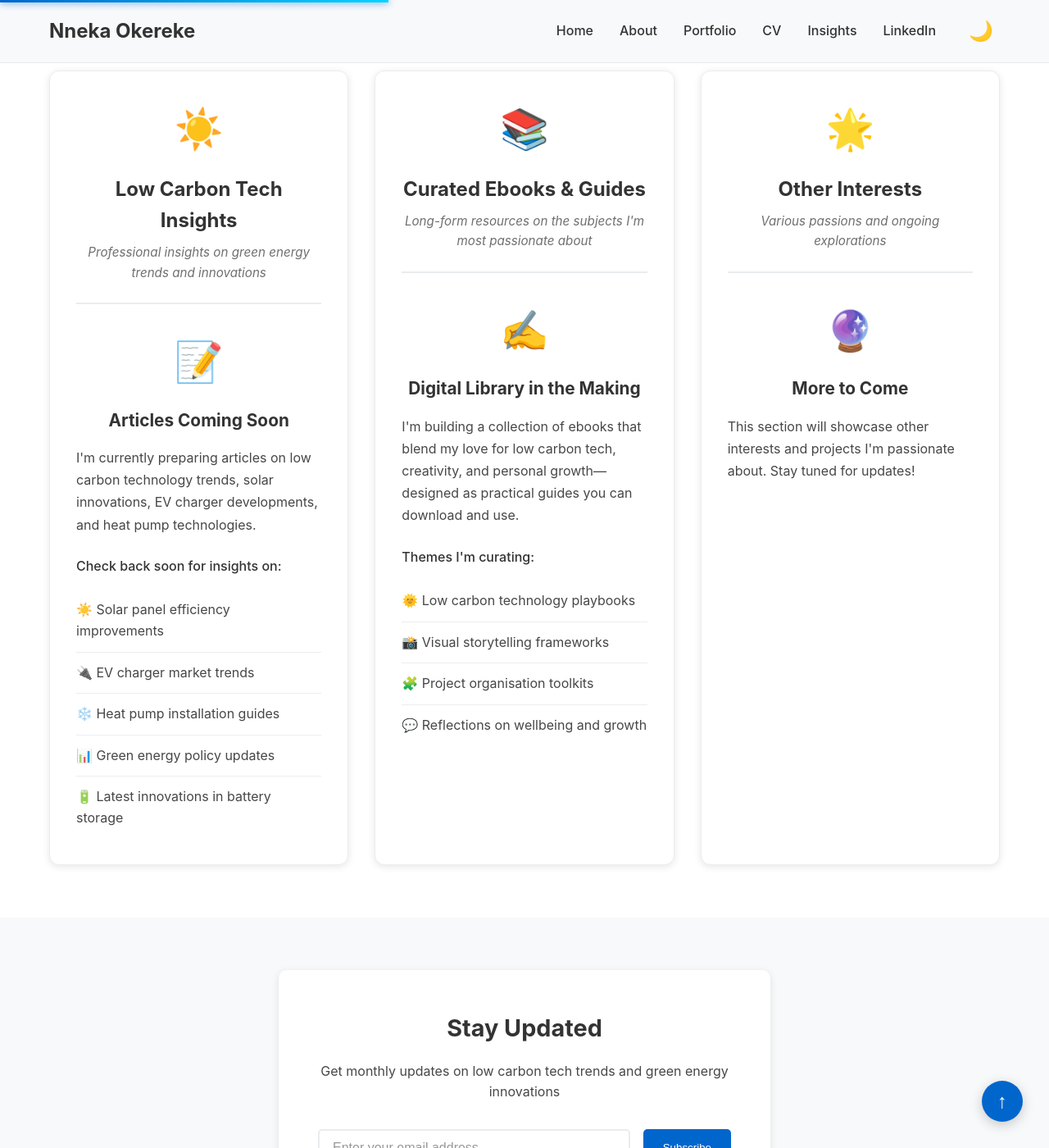
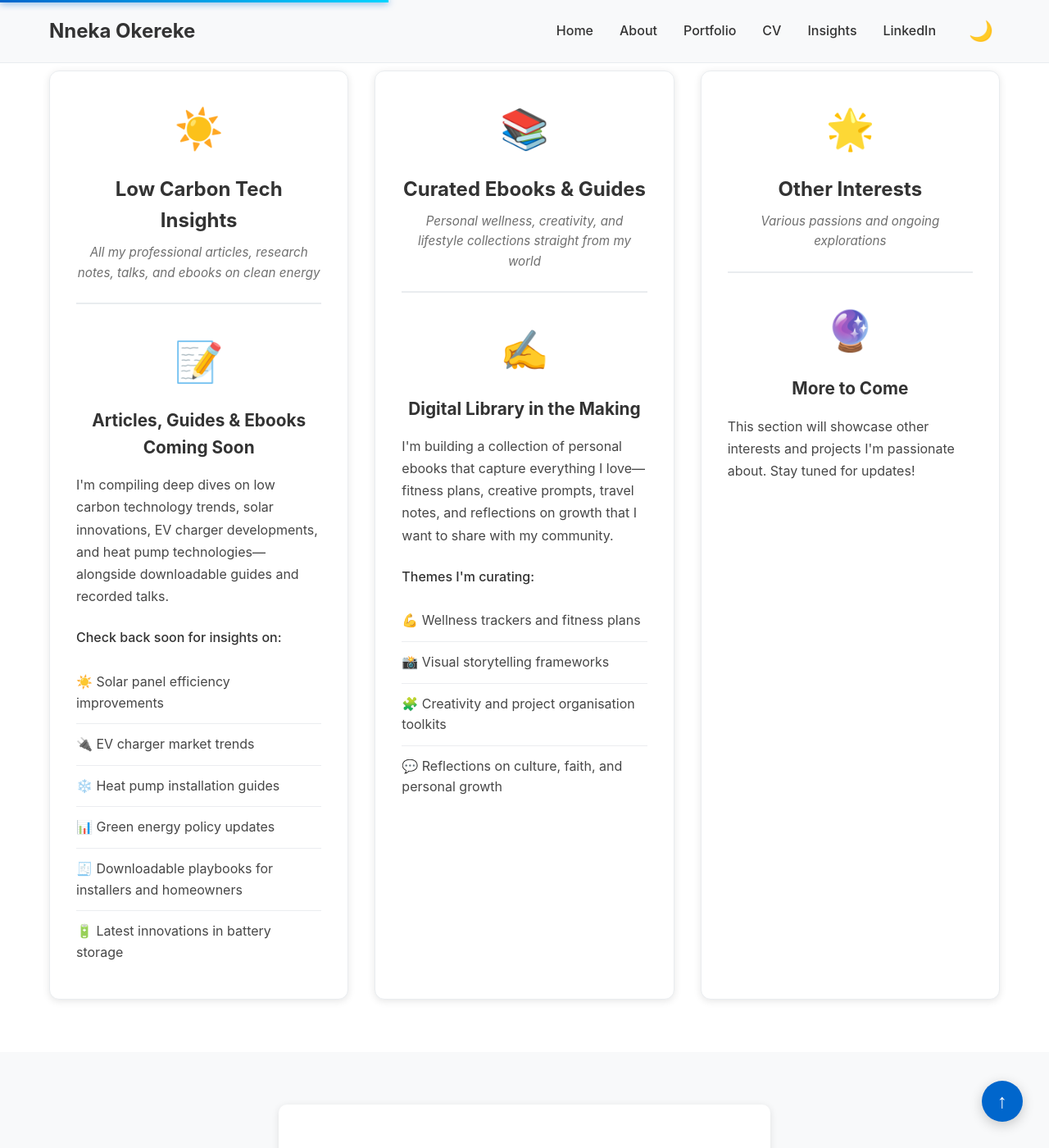
Before and after one commit to nnekaokereke/nnekaokereke.github.io, a Jekyll site: the page built from insights.html, in a window 1280 px wide and 1400 px high, scrolled down 371 px. Shown: the whole window at 82% size. Built offline with Jekyll 4.4.1, drawn with Linux system fonts in a browser that asks for light colours.

Commit message:
Clarify insights sections

```diff
--- a/insights.html
+++ b/insights.html
@@ -26,13 +26,13 @@ title: Insights & Interests
                 <div class="category-header">
                     <div class="category-icon">☀️</div>
                     <h2>Low Carbon Tech Insights</h2>
-                    <p class="category-subtitle">Professional insights on green energy trends and innovations</p>
+                    <p class="category-subtitle">All my professional articles, research notes, talks, and ebooks on clean energy</p>
                 </div>
                 <div class="coming-soon-content">
                     <div class="coming-soon-icon">📝</div>
-                    <h3>Articles Coming Soon</h3>
+                    <h3>Articles, Guides & Ebooks Coming Soon</h3>
                     <p class="coming-soon-intro">
-                        I'm currently preparing articles on low carbon technology trends, solar innovations, EV charger developments, and heat pump technologies.
+                        I'm compiling deep dives on low carbon technology trends, solar innovations, EV charger developments, and heat pump technologies—alongside downloadable guides and recorded talks.
                     </p>
                     <p class="coming-soon-check">Check back soon for insights on:</p>
                     <ul class="upcoming-topics-list">
@@ -40,6 +40,7 @@ title: Insights & Interests
                         <li>🔌 EV charger market trends</li>
                         <li>❄️ Heat pump installation guides</li>
                         <li>📊 Green energy policy updates</li>
+                        <li>🧾 Downloadable playbooks for installers and homeowners</li>
                         <li>🔋 Latest innovations in battery storage</li>
                     </ul>
                 </div>
@@ -51,20 +52,20 @@ title: Insights & Interests
                 <div class="category-header">
                     <div class="category-icon">📚</div>
                     <h2>Curated Ebooks & Guides</h2>
-                    <p class="category-subtitle">Long-form resources on the subjects I'm most passionate about</p>
+                    <p class="category-subtitle">Personal wellness, creativity, and lifestyle collections straight from my world</p>
                 </div>
                 <div class="coming-soon-content">
                     <div class="coming-soon-icon">✍️</div>
                     <h3>Digital Library in the Making</h3>
                     <p class="coming-soon-intro">
-                        I'm building a collection of ebooks that blend my love for low carbon tech, creativity, and personal growth—designed as practical guides you can download and use.
+                        I'm building a collection of personal ebooks that capture everything I love—fitness plans, creative prompts, travel notes, and reflections on growth that I want to share with my community.
                     </p>
                     <p class="coming-soon-check">Themes I'm curating:</p>
                     <ul class="upcoming-topics-list">
-                        <li>🌞 Low carbon technology playbooks</li>
+                        <li>💪 Wellness trackers and fitness plans</li>
                         <li>📸 Visual storytelling frameworks</li>
-                        <li>🧩 Project organisation toolkits</li>
-                        <li>💬 Reflections on wellbeing and growth</li>
+                        <li>🧩 Creativity and project organisation toolkits</li>
+                        <li>💬 Reflections on culture, faith, and personal growth</li>
                     </ul>
                 </div>
             </div>
```
